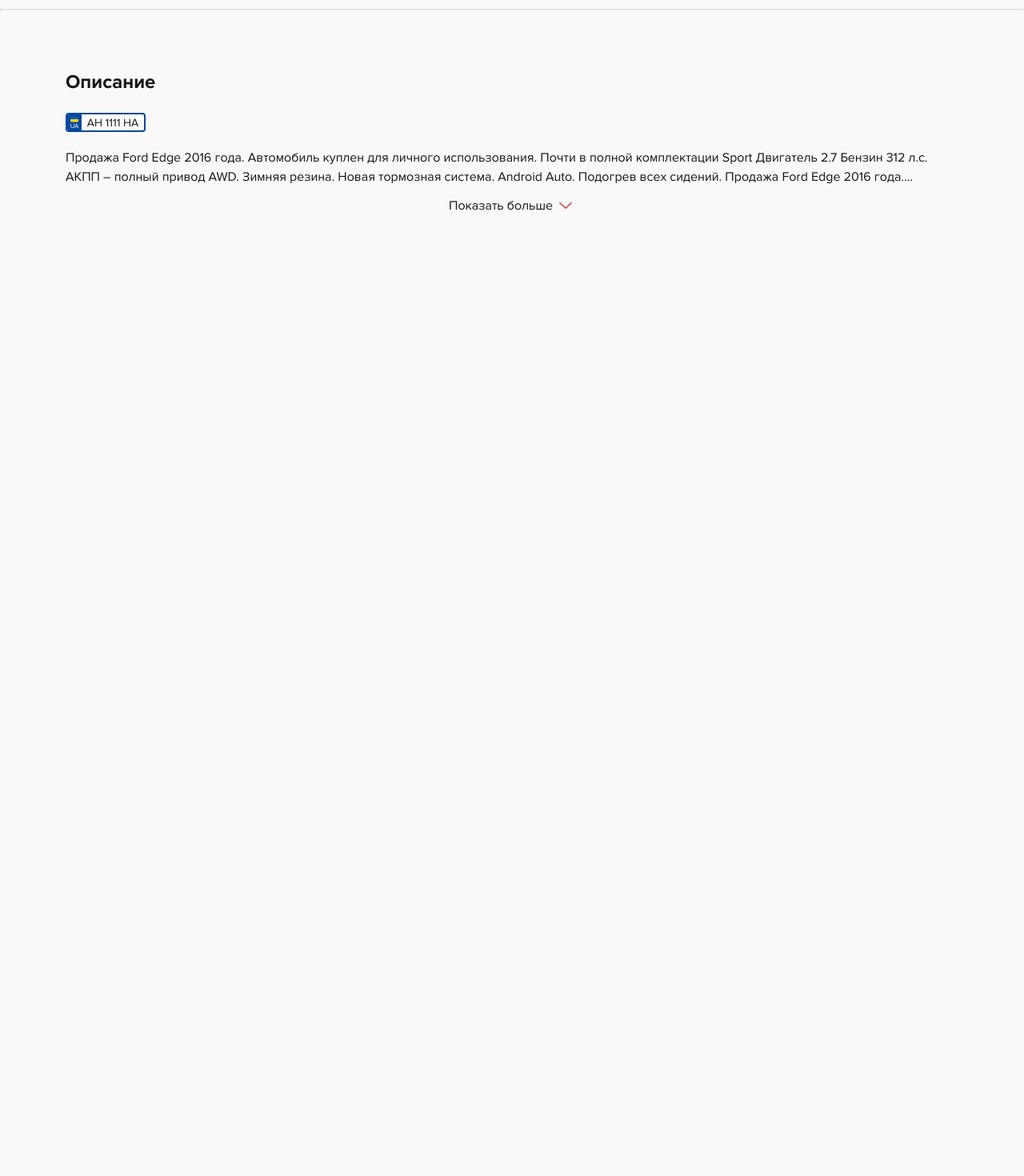
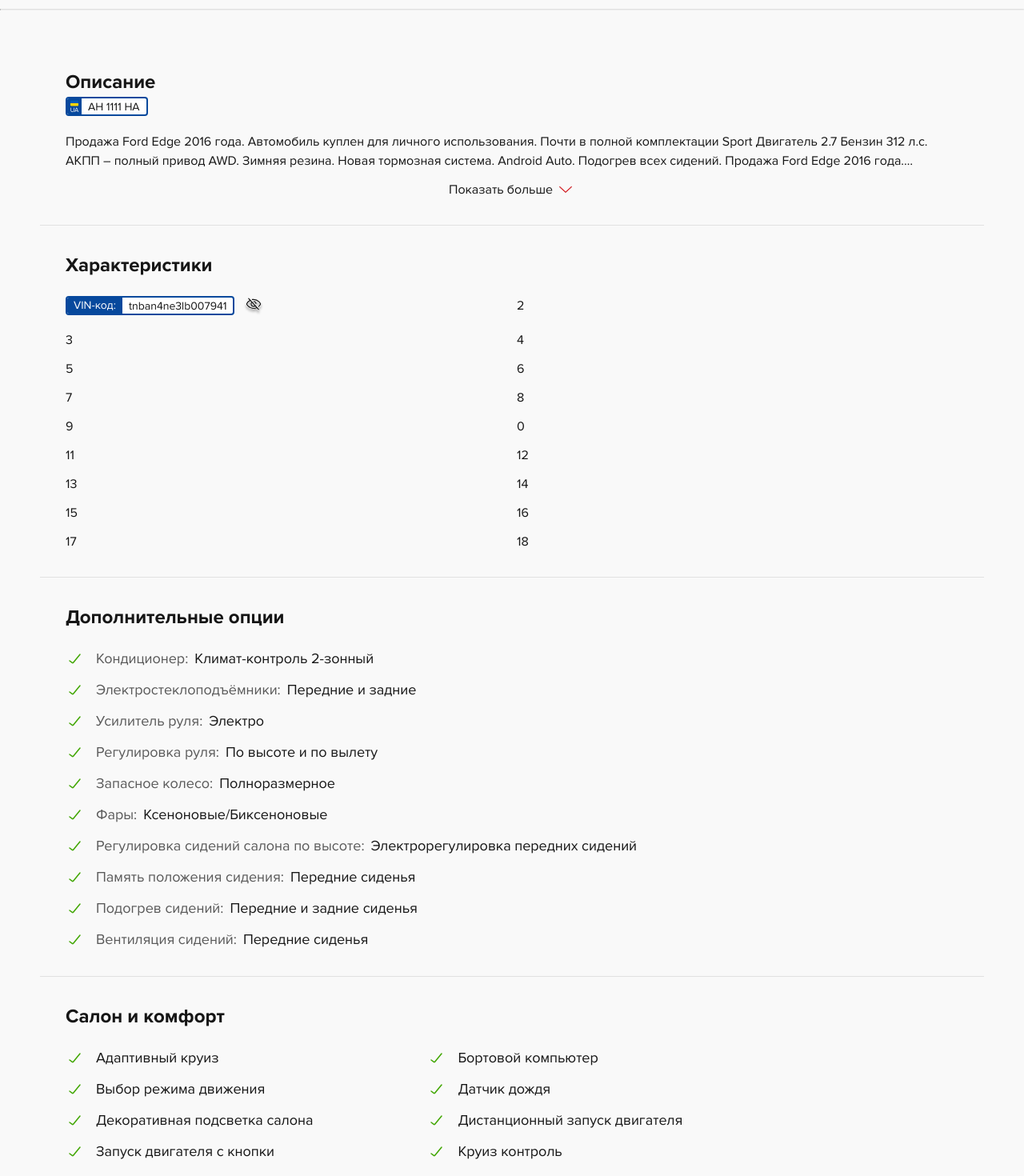
Before and after one commit to AseevDaniel/test-task-vue-autopark, a Vue app: page / in a window 1280 px wide. Shown: the part 1300-2770 px from the top of the page at 80% size. Before the commit the page ends 1601 px from the top, so only its background shows below. Built offline with nearby package versions, Linux system fonts and the light colour scheme.

Commit message:
added features + characteristics items

```diff
--- /dev/null
+++ b/src/components/common/FeatureItem.vue
@@ -0,0 +1,21 @@
+<template>
+  <div class="featureItem">
+    <IconCheck />
+    <slot />
+  </div>
+</template>
+
+<script setup>
+import IconCheck from '@/components/icons/IconCheck.vue'
+</script>
+
+<style scoped lang="scss">
+.featureItem {
+  display: flex;
+  align-items: center;
+  font-size: 18px;
+  svg {
+    margin-right: 14px;
+  }
+}
+</style>
--- /dev/null
+++ b/src/components/common/FeaturesList.vue
@@ -0,0 +1,41 @@
+<template>
+  <div :class="[singleColumn && 'singleColumn', 'featuresList']">
+    <FeatureItem v-for="(item, i) in items" :key="i">
+      <span v-if="!!tags?.[i]">
+        {{ tags?.[i] }}
+      </span>
+      {{ item }}
+    </FeatureItem>
+  </div>
+</template>
+
+<script>
+import FeatureItem from '@/components/common/FeatureItem.vue'
+
+export default {
+  components: {
+    FeatureItem
+  },
+  props: {
+    items: Array,
+    tags: Array,
+    singleColumn: Boolean
+  }
+}
+</script>
+
+<style scoped lang="scss">
+.featuresList {
+  display: grid;
+  grid-template-columns: 1fr 1fr;
+  grid-gap: 12px;
+  &.singleColumn {
+    grid-template-columns: 1fr;
+  }
+  span {
+    margin-right: 8px;
+    color: $colorThemeDark;
+    opacity: 0.7;
+  }
+}
+</style>
--- a/src/components/common/RegisterNumber.vue
+++ b/src/components/common/RegisterNumber.vue
@@ -1,53 +1,92 @@
 <template>
-  <div class="registrationNumber">
-    <div class="countryMarks">
-      <IconUkraine />
-      UA
+  <div class="boxWrapper">
+    <div class="registrationNumber">
+      <div class="countryMarks">
+        <slot name="header">
+          <IconUkraine />
+          UA
+        </slot>
+      </div>
+      <span class="number">
+        {{ currentNumberValue }}
+      </span>
     </div>
-    <span class="number">
-      {{ registrationNumber }}
+    <span @click="isShown = !isShown" class="visibilityToggler clickableItem" v-if="hideable">
+      <IconEyeClose v-if="isShown" />
+      <IconEye v-else />
     </span>
   </div>
 </template>
 
 <script>
 import IconUkraine from '@/components/icons/IconUkraine.vue'
+import IconEye from '@/components/icons/IconEye.vue'
+import IconEyeClose from '@/components/icons/IconEyeClose.vue'
 
 export default {
-  components: { IconUkraine },
-  props: ['registrationNumber']
+  components: { IconEyeClose, IconEye, IconUkraine },
+  props: {
+    registrationNumber: String,
+    hideable: Boolean
+  },
+  data() {
+    return {
+      isShown: true
+    }
+  },
+  computed: {
+    currentNumberValue() {
+      if (!this.hideable || this.isShown) return this.registrationNumber
+
+      return this.registrationNumber.replace(/[\s\S]/g, 'X')
+    }
+  }
 }
 </script>
 
 <style scoped lang="scss">
+.boxWrapper {
+  display: flex;
+  .visibilityToggler {
+    margin-left: 8px;
+    svg {
+      height: 24px;
+    }
+  }
+}
 .registrationNumber {
   height: 24px;
-  width: 100px;
+  width: max-content;
   background: white;
   border-radius: 4px;
   border: 2px solid $nationalColor;
   overflow: hidden;
   display: flex;
   .countryMarks {
-    width: 18px;
+    height: 100%;
     background: $nationalColor;
     display: flex;
     flex-direction: column;
     align-items: center;
     justify-content: center;
+    color: white;
+    height: 100%;
+    white-space: nowrap;
     font-size: 8px;
     line-height: 8px;
     color: white;
-    height: 100%;
     svg {
       height: 10px;
+      width: 18px;
     }
   }
   .number {
+    height: 100%;
     text-align: center;
     width: 100%;
     line-height: 22px;
     font-size: 14px;
+    padding: 0 8px;
   }
 }
 </style>
--- a/src/data/autoData.json
+++ b/src/data/autoData.json
@@ -86,8 +86,52 @@
     "wheelsType": "4x4"
   },
   "description": "Продажа Ford Edge 2016 года. Автомобиль куплен для личного использования. Почти в полной комплектации Sport Двигатель 2.7 Бензин 312 л.с. АКПП – полный привод AWD. Зимняя резина. Новая тормозная система. Android Auto. Подогрев всех сидений. Продажа Ford Edge 2016 года. Автомобиль куплен для личного использования. Почти в полной комплектации Sport Двигатель 2.7 Бензин 312 л.с. АКПП – полный привод AWD. Зимняя резина. Новая тормозная система. Android Auto. Подогрев всех сидений.",
-  "additionalOptions": [],
-  "comfort": [
+  "additionalOptions": [
+    {
+      "tag": "Кондиционер:",
+      "text": "Климат-контроль 2-зонный"
+    },
+    {
+      "tag": "Электростеклоподъёмники:",
+      "text": "Передние и задние"
+    },
+    {
+      "tag": "Усилитель руля:",
+      "text": "Электро"
+    },
+    {
+      "tag": "Регулировка руля:",
+      "text": "По высоте и по вылету"
+    },
+    {
+      "tag": "Запасное колесо:",
+      "text": "Полноразмерное"
+    },
+    {
+      "tag": "Фары:",
+      "text": "Ксеноновые/Биксеноновые"
+    },
+    {
+      "tag": "Регулировка сидений салона по высоте:",
+      "text": "Электрорегулировка передних сидений"
+    },
+    {
+      "tag": "Память положения сидения:",
+      "text": "Передние сиденья"
+    },
+    {
+      "tag": "Подогрев сидений:",
+      "text": "Передние и задние сиденья"
+    },
+    {
+      "tag": "Вентиляция сидений:",
+      "text": "Передние сиденья"
+    }
+  ],
+  "allFeatures": [
+    {
+      "title": "Салон и комфорт",
+      "items": [
         "Адаптивный круиз",
         "Бортовой компьютер",
         "Выбор режима движения",
@@ -116,17 +160,29 @@
         "Электропривод крышки багажника",
         "Электрорегулировка руля",
         "Электроскладывание зеркал"
-  ],
-  "optics": ["Датчик света", "Дневные ходовые огни", "Противотуманные фары"],
-  "body": ["Защита картера", "Защита коробки"],
-  "parking": [
+      ]
+    },
+    {
+      "title": "Оптика",
+      "items": ["Датчик света", "Дневные ходовые огни", "Противотуманные фары"]
+    },
+    {
+      "title": "Кузов",
+      "items": ["Защита картера", "Защита коробки"]
+    },
+    {
+      "title": "Cистема помощи при парковке",
+      "items": [
         "Задняя камера",
         "Парктроник задний",
         "Парктроник передний",
         "Передняя камера",
         "Система автоматической парковки"
-  ],
-  "safety": [
+      ]
+    },
+    {
+      "title": "Безопасность",
+      "items": [
         "Антиблокировочная система (ABS)",
         "Антипробуксовочная система (ASR)",
         "Блокировка замков задних дверей",
@@ -139,16 +195,22 @@
         "Система стабилизации (ESP)",
         "Стабилизация рулевого управления (VSM)",
         "Центральный замок"
-  ],
-  "airbag": [
+      ]
+    },
+    {
+      "title": "Подушка безопасности",
+      "items": [
         "Боковые задние",
         "Боковые передние",
         "Водителя",
         "Колен водителя",
         "Оконные (шторки)",
         "Пассажира"
-  ],
-  "multimedia": [
+      ]
+    },
+    {
+      "title": "Мультимедиа",
+      "items": [
         "Android Auto",
         "AUX",
         "Bluetooth",
@@ -160,3 +222,5 @@
         "Навигационная система"
       ]
     }
+  ]
+}
--- /dev/null
+++ b/src/pages/DetailedInfoSection/AutoCharacteristics.vue
@@ -0,0 +1,54 @@
+<template>
+  <div class="autoCharacteristics">
+    <h2>Характеристики</h2>
+    <ul class="characteristicsList">
+      <li>
+        <RegisterNumber hideable :registration-number="vin">
+          <template v-slot:header> <span class="vinMark">VIN-код:</span> </template>
+        </RegisterNumber>
+      </li>
+      <li>2</li>
+      <li>3</li>
+      <li>4</li>
+      <li>5</li>
+      <li>6</li>
+      <li>7</li>
+      <li>8</li>
+      <li>9</li>
+      <li>0</li>
+      <li>11</li>
+      <li>12</li>
+      <li>13</li>
+      <li>14</li>
+      <li>15</li>
+      <li>16</li>
+      <li>17</li>
+      <li>18</li>
+    </ul>
+  </div>
+</template>
+
+<script>
+import RegisterNumber from '@/components/common/RegisterNumber.vue'
+
+export default {
+  components: { RegisterNumber },
+  props: ['vehicleSpecifications', 'vin']
+}
+</script>
+
+<style scoped lang="scss">
+.autoCharacteristics {
+  .characteristicsList {
+    display: grid;
+    grid-template-columns: 1fr 1fr;
+    grid-gap: 12px;
+    margin-top: 20px;
+    .vinMark {
+      padding: 0 8px;
+      color: white;
+      font-size: 14px;
+    }
+  }
+}
+</style>
--- a/src/pages/SingleAutoPage.vue
+++ b/src/pages/SingleAutoPage.vue
@@ -23,6 +23,32 @@
       :registrationNumber="autoData.registrationNumber"
     />
   </section>
+
+  <section class="container detailedContainer">
+    <AutoCharacteristics
+      :vehicle-specifications="autoData.vehicleSpecifications"
+      :vin="autoData.vin"
+    />
+  </section>
+
+  <section class="container detailedContainer">
+    <h2>Дополнительные опции</h2>
+    <FeaturesList
+      class="featuesBlock"
+      single-column
+      :items="autoData.additionalOptions.map((item) => item.text)"
+      :tags="autoData.additionalOptions.map((item) => item.tag)"
+    />
+  </section>
+
+  <section
+    v-for="(feature, i) in autoData.allFeatures"
+    :key="i"
+    class="container detailedContainer"
+  >
+    <h2>{{ feature.title }}</h2>
+    <FeaturesList class="featuesBlock" :items="feature.items" />
+  </section>
 </template>
 
 <script>
@@ -34,9 +60,13 @@
 import AutoMainCharacteristics from '@/pages/FirstScreenSection/AutoMainCharacteristics.vue'
 import SectionsDivider from '@/components/common/SectionsDivider.vue'
 import AutoDescription from '@/pages/DetailedInfoSection/AutoDescription.vue'
+import FeaturesList from '@/components/common/FeaturesList.vue'
+import AutoCharacteristics from '@/pages/DetailedInfoSection/AutoCharacteristics.vue'
 
 export default {
   components: {
+    AutoCharacteristics,
+    FeaturesList,
     AutoDescription,
     SectionsDivider,
     AutoMainCharacteristics,
@@ -85,4 +115,9 @@
     }
   }
 }
+
+.featuesBlock {
+  width: 80%;
+  margin-top: 20px;
+}
 </style>
```
Lines whose indentation alone changed are shown as unchanged.
